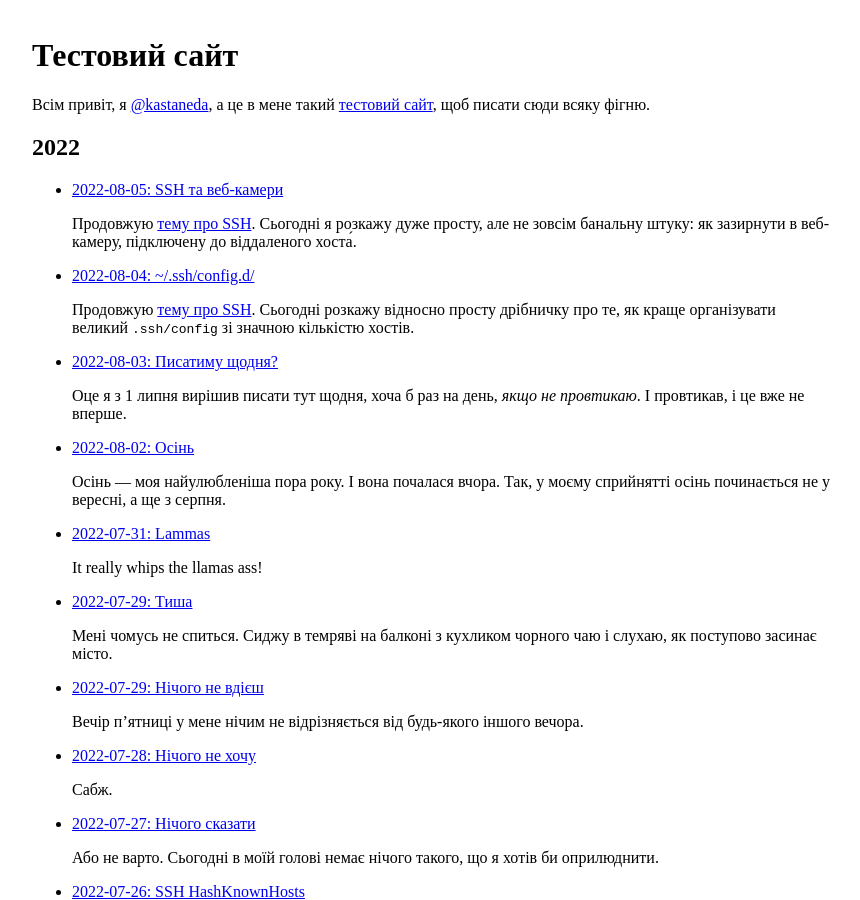
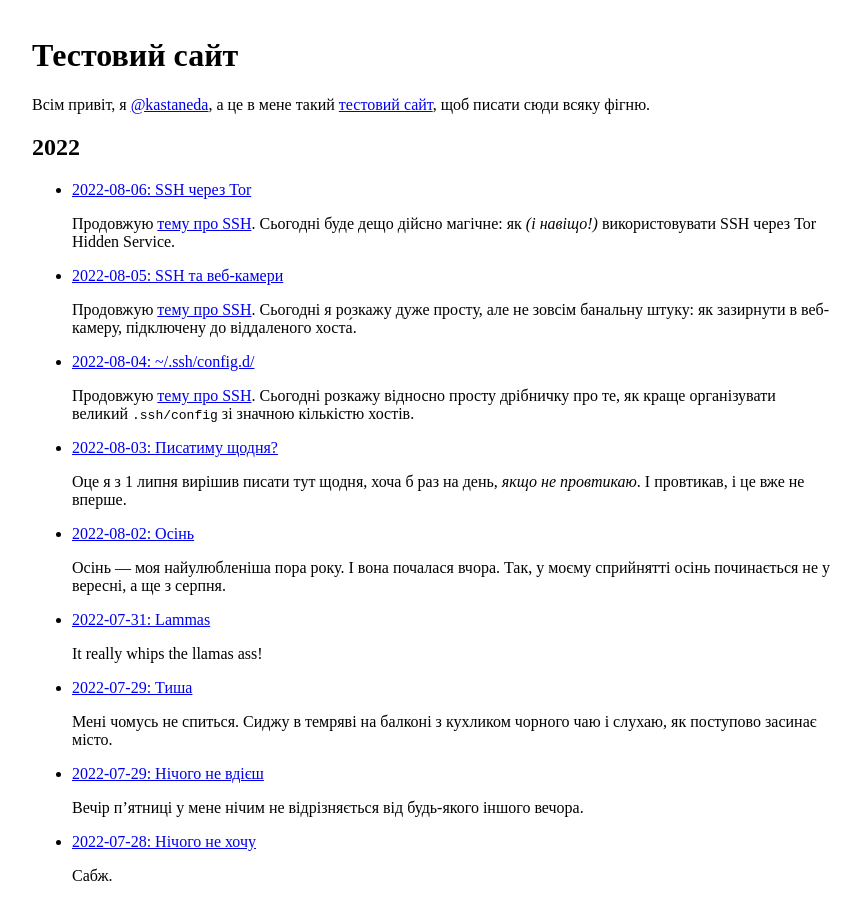
Before and after one commit to dk487/test.de.co.ua, a Jekyll site: the page built from index.md, in a window 1280 px wide and 900 px high. Shown: the whole window, without its empty margins (208-1068 px from the left). Built offline with Jekyll 4.4.1, drawn with Linux system fonts in a browser that asks for light colours.

Commit message:
New post: SSH over Tor

```diff
--- a/_posts/2022/2022-07-20-ssh-tips-and-tricks.md
+++ b/_posts/2022/2022-07-20-ssh-tips-and-tricks.md
@@ -9,5 +9,6 @@ date: 2022-07-20 13:11:08 +03:00
  - [SSH HashKnownHosts](/2022/07/26/ssh-hashknownhosts.html)
  - [~/.ssh/config.d/](/2022/08/04/ssh-config-d.html)
  - [SSH та веб-камери](/2022/08/05/ssh-webcam.html)
+ - [SSH через Tor](/2022/08/06/ssh-over-tor.html)
 
 Список буде оновлюватися по мірі публікації нових постів.
--- a/_drafts/ssh-over-tor.md
+++ b/_posts/2022/2022-08-06-ssh-over-tor.md
@@ -1,6 +1,6 @@
 ---
 title: SSH через Tor
-placeholder: here
+date: 2022-08-06 22:47:26 +03:00
 ---
 
 Продовжую [тему про SSH][1]. Сьогодні буде дещо дійсно магічне: як _(і навіщо!)_ використовувати SSH через <span lang="en">Tor Hidden Service</span>.
```
